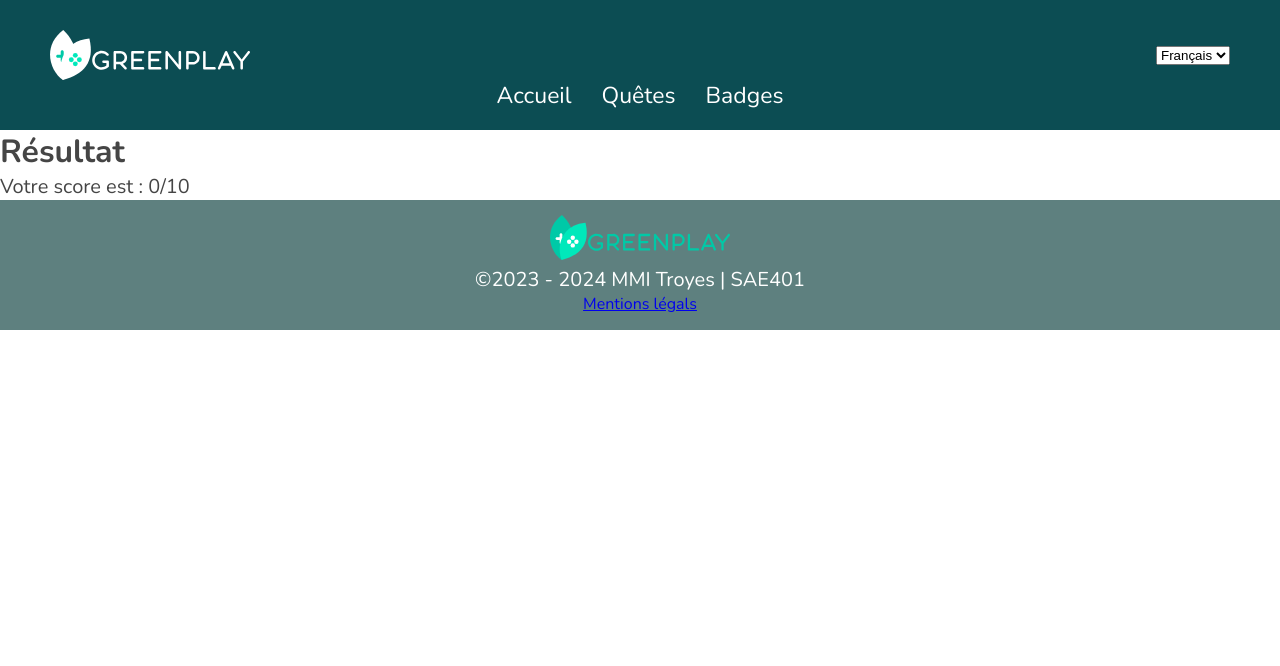
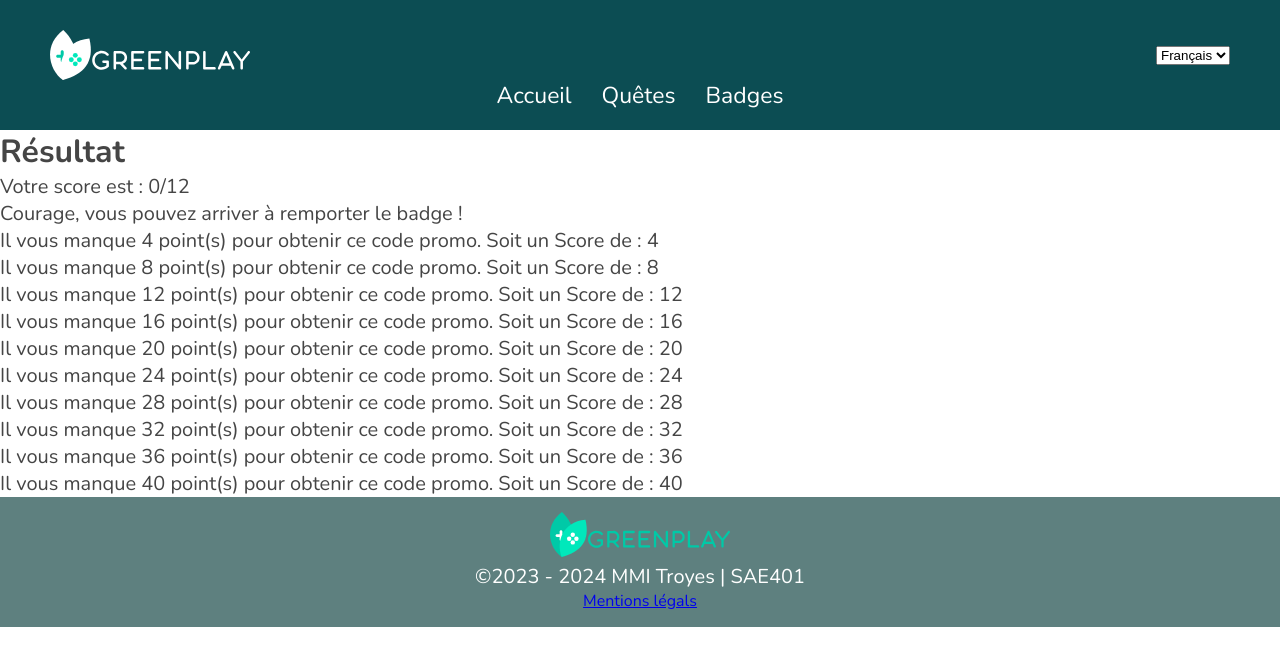
Before and after one commit to AliceGH-mmi22g02/SAE401, a Vue app: page /Resultat in a window 1280 px wide. Shown: the top 666 px of the page. Built offline with nearby package versions, Linux system fonts and the light colour scheme.

Commit message:
Resultat améliorer

```diff
--- a/src/views/ResultatView.vue
+++ b/src/views/ResultatView.vue
@@ -1,25 +1,62 @@
-<style lang="scss">
-@import "/public/css/scss_page/resultat";
-</style>
-
 <template>
   <main>
     <h1>Résultat</h1>
-    <p>Votre score est : {{ score }}/10</p>
+    <p>Votre score est : {{ score }}/12</p>
+
+    <div v-if="score === 12">
+      <p>Félicitations, vous venez de remporter un badge !</p>
+      <img src="@/assets/badge/Badge1.svg" alt="Badge">
+    </div>
+
+    <div v-else>
+      <p>Courage, vous pouvez arriver à remporter le badge !</p>
+    </div>
+    <div v-if="score >= 4">
+      <p>Vous avez gagné ces codes promo :</p>
+    </div>
+
+    <div v-for="(promo, index) in promos" :key="index">
+      <div v-if="score >= promo.requiredScore">
+        <p v-if="promo.code">{{ promo.code }}</p>
+      </div>
+      <div v-else>
+        <p>Il vous manque {{ promo.requiredScore - score }} point(s) pour obtenir ce code promo. Soit un Score de : {{ promo.requiredScore }}</p>
+      </div>
+    </div>
   </main>
 </template>
 
 <script setup>
 import { useRoute } from 'vue-router';
+import { ref } from 'vue';
 import store from '../store.js';
 
 const route = useRoute();
-
-// RECUPERATION DU SCORE A PARTIR DU VUEX( STORAGE)
 const score = store.state.score;
 
-// RECUPRERATION DU SCORE A PARTIR DE LA ROUTE
-// const score = route.query.score;
+const promos = [
+  { requiredScore: 4, code: generatePromoCode() },
+  { requiredScore: 8, code: generatePromoCode() },
+  { requiredScore: 12, code: generatePromoCode() },
+  { requiredScore: 16, code: generatePromoCode() },
+  { requiredScore: 20, code: generatePromoCode() },
+  { requiredScore: 24, code: generatePromoCode() },
+  { requiredScore: 28, code: generatePromoCode() },
+  { requiredScore: 32, code: generatePromoCode() },
+  { requiredScore: 36, code: generatePromoCode() },
+  { requiredScore: 40, code: generatePromoCode() },
+];
 
-console.log('Score récupéré depuis le store Vuex :', score); // CONSOLE POUR AFFICHER EN CAS DE BUG
+function generatePromoCode() {
+  const characters = 'ABCDEFGHIJKLMNOPQRSTUVWXYZ0123456789';
+  let code = '';
+  for (let i = 0; i < 6; i++) {
+    code += characters.charAt(Math.floor(Math.random() * characters.length));
+  }
+  return code;
+}
 </script>
+
+<style lang="scss">
+@import "/public/css/scss_page/resultat";
+</style>
```
